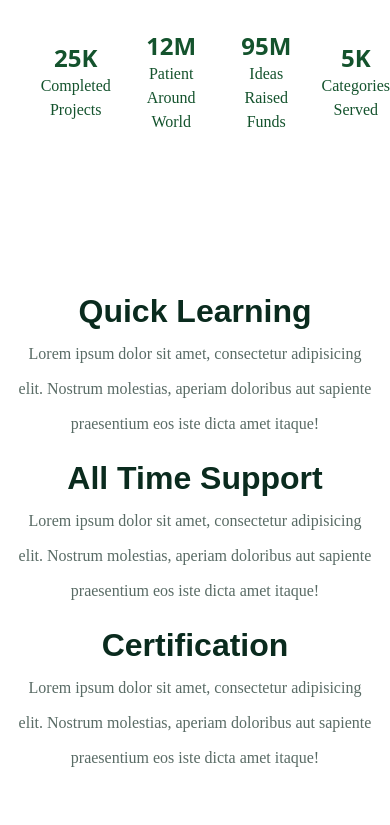
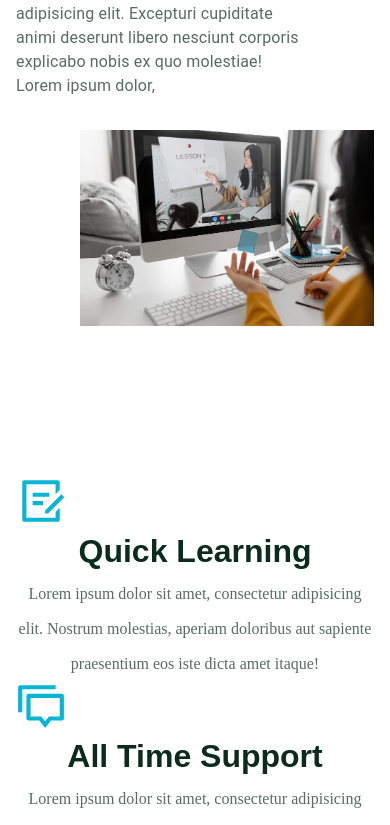
Before and after one commit to MazenSghaier/AlveoData, a React (Create React App) app in the folder education_platform-front/: page /about in a window 390 px wide. Shown: the part 731-1556 px from the top of the page. Built offline with nearby package versions, Linux system fonts and the light colour scheme.

Commit message:
6th commit 8/15

```diff
--- a/education_platform-front/package.json
+++ b/education_platform-front/package.json
@@ -78,7 +78,9 @@
     ]
   },
   "devDependencies": {
+    "@types/react-slick": "^0.23.10",
     "husky": "^8.0.3",
-    "lint-staged": "^13.2.3"
+    "lint-staged": "^13.2.3",
+    "typescript": "4.4.3"
   }
 }
--- a/education_platform-front/src/components/About_Page/Feature-section/Features.jsx
+++ b/education_platform-front/src/components/About_Page/Feature-section/Features.jsx
@@ -1,38 +1,39 @@
 import React from "react";
 import { Container, Row, Col } from "reactstrap";
-import "./features.css";
+import { RiDraftLine, RiDiscussLine, RiContactsBookLine } from 'react-icons/ri';
+
 
 const FeatureData = [
   {
     title: "Quick Learning",
     desc: "Lorem ipsum dolor sit amet, consectetur adipisicing elit. Nostrum molestias, aperiam doloribus aut sapiente praesentium eos iste dicta amet itaque!",
-    icon: "ri-draft-line",
+    icon: RiDraftLine,
   },
 
   {
     title: "All Time Support",
     desc: "Lorem ipsum dolor sit amet, consectetur adipisicing elit. Nostrum molestias, aperiam doloribus aut sapiente praesentium eos iste dicta amet itaque!",
-    icon: "ri-discuss-line",
+    icon: RiDiscussLine,
   },
 
   {
     title: "Certification",
     desc: "Lorem ipsum dolor sit amet, consectetur adipisicing elit. Nostrum molestias, aperiam doloribus aut sapiente praesentium eos iste dicta amet itaque!",
-    icon: "ri-contacts-book-line",
+    icon: RiContactsBookLine,
   },
 ];
 
 const Features = () => {
   return (
     <section>
-      <Container>
-        <Row>
+      <Container >
+        <Row className="text-center flex flex-col md:flex-row">
           {FeatureData.map((item, index) => (
             <Col lg="4" md="6" key={index}>
-              <div className="single__feature text-center px-4">
-                <h2 className="mb-3">
-                  <i class={item.icon}></i>
-                </h2>
+              <div className="single__feature px-4">
+                <div className="icon">
+                  <item.icon size={50} color="rgb(6 182 212)"/>
+                </div>
                 <h6>{item.title}</h6>
                 <p>{item.desc}</p>
               </div>
--- a/education_platform-front/src/components/About_Page/Feature-section/features.css
+++ b/education_platform-front/src/components/About_Page/Feature-section/features.css
@@ -1,7 +1,58 @@
-.single__feature h2 i {
+/* In your features.css */
+.container {
+  display: flex;
+  justify-content: center; /* Center horizontally */
+  align-items: center; /* Center vertically */
+  height: 35vh; /* Set the container height */
+  padding: 0 1rem; /* Adjust horizontal padding for responsiveness */
+  overflow: hidden; /* Hide overflowing content on smaller screens */
+  padding-left: 8rem;
+}
+
+.row {
+  display: flex;
+  justify-content: center; /* Center the features horizontally */
+}
+
+.single__feature {
+  flex: 1; /* Allow each feature to grow equally within the available space */
+  display: flex;
+  flex-direction: column;
+  align-items: center; /* Center content horizontally */
+  text-align: center;
+  margin: 0 1rem; /* Add spacing between feature elements */
+}
+
+.single__feature .icon {
+  margin-bottom: 10px;
+}
+
+.single__feature h2 {
   font-size: 2.5rem;
+  margin-bottom: 10px;
 }
 
 .single__feature h6 {
   font-weight: 600;
 }
+
+/* Media query for smaller screens */
+@media (max-width: 768px) {
+  .container {
+    flex-direction: column; /* Stack elements vertically */
+    align-items: flex-start; /* Align elements to the left in vertical mode */
+    height: auto; /* Reset container height for smaller screens */
+    padding: 1rem 0.5rem; /* Adjust vertical and horizontal padding */
+    overflow: visible; /* Allow content to overflow vertically */
+  }
+
+  .row {
+    flex-direction: column; /* Stack features vertically */
+    align-items: center; /* Center features vertically in responsive mode */
+  }
+
+  .single__feature {
+    flex: 0 0 auto; /* Reset feature width for vertical mode */
+    margin: 1rem 0; /* Add spacing between feature elements */
+  }
+}
--- a/education_platform-front/src/components/About_Page/Newsletter/Newsletter.jsx
+++ b/education_platform-front/src/components/About_Page/Newsletter/Newsletter.jsx
@@ -1,5 +1,5 @@
 import React from "react";
-import "./newsletter.css";
+
 import { Container, Row, Col } from "reactstrap";
 
 const Newsletter = () => {
--- /dev/null
+++ b/education_platform-front/src/components/About_Page/Our-Story/OurStory.tsx
@@ -0,0 +1,44 @@
+import React from 'react';
+import { motion } from 'framer-motion';
+import { Container, Grid, Typography } from '@mui/material';
+import Image from '../../../assests/images/why-choose-us.png';
+
+const OurStorySection: React.FC = () => {
+  return (
+    <div className="my-20"> {/* Add margin to the top and bottom */}
+    <Container maxWidth="lg">
+      <Grid container spacing={4} alignItems="center">
+        {/* Animated text */}
+        <Grid item xs={12} sm={6}>
+          <motion.div
+            initial={{ x: -100, opacity: 0 }}
+            animate={{ x: 0, opacity: 1 }}
+            transition={{ duration: 0.8 }}
+            className="pr-16" // Add padding left to text
+          >
+            <Typography variant="h4" gutterBottom>
+              Our Story
+            </Typography>
+            <Typography variant="body1">
+              Lorem ipsum dolor, sit amet consectetur adipisicing elit. Excepturi cupiditate animi deserunt libero nesciunt corporis explicabo nobis ex quo molestiae! Lorem ipsum dolor,
+            </Typography>
+          </motion.div>
+        </Grid>
+        {/* Animated image */}
+        <Grid item xs={12} sm={6}>
+          <motion.div
+            initial={{ x: 100, opacity: 0 }}
+            animate={{ x: 0, opacity: 1 }}
+            transition={{ duration: 0.8 }}
+            className="pl-16" // Add padding right to image
+          >
+            <img src={Image} alt="Our Story" className="w-full h-auto" />
+          </motion.div>
+          </Grid>
+        </Grid>
+      </Container>
+    </div>
+  );
+};
+
+export default OurStorySection;
--- /dev/null
+++ b/education_platform-front/src/components/About_Page/Our_Plat/OutPlat.css
@@ -0,0 +1,36 @@
+/* VideoSection.css */
+
+.video-section {
+    /* Add your styles for the video section */
+  }
+
+  .video-container {
+    /* Add your styles for the video container */
+  }
+
+.centered-image {
+    display: flex;
+    justify-content: center;
+    align-items: center;
+    height: 500px; /* Adjust this height to match your video height */
+  }
+
+  .play-icon-container {
+    /* Add your styles for the play icon container */
+  }
+
+.animate-image {
+    animation: slideUp 1s ease-out forwards;
+    animation-delay: 0.5s; /* Delay the animation slightly */
+  }
+
+  @keyframes slideUp {
+    from {
+      transform: translateY(100%);
+      opacity: 0;
+    }
+    to {
+      transform: translateY(0);
+      opacity: 1;
+    }
+  }
--- /dev/null
+++ b/education_platform-front/src/components/About_Page/Our_Plat/OutPlat.tsx
@@ -0,0 +1,58 @@
+import React, { useState, useEffect } from "react";
+import { Container, Grid, IconButton } from "@mui/material";
+import { PlayCircleOutline } from "@mui/icons-material";
+import ReactPlayer from "react-player";
+import chooseImg from "../../../assests/images/graphics-design.png";
+
+
+const OutPlat: React.FC = () => {
+  const [showVideo, setShowVideo] = useState(false);
+  const [animateImage, setAnimateImage] = useState(false);
+
+  useEffect(() => {
+    // Trigger the image animation when the component mounts
+    setAnimateImage(true);
+  }, []);
+
+  return (
+    <section className="video-section">
+      <Container>
+        <Grid container justifyContent="center">
+          {/* Column */}
+          <Grid item xs={12}>
+            <div className={`video-container relative ${animateImage ? "animate-image" : ""}`}>
+              {showVideo ? (
+                <ReactPlayer
+                  url="https://www.youtube.com/watch?v=v2X51AVgl3o"
+                  controls
+                  width="100%"
+                  height="500px"
+                />
+              ) : (
+                <div className="image-container">
+                  <div className="centered-image">
+                    <img
+                      src={chooseImg}
+                      alt=""
+                      className="rounded-3xl"
+                    />
+                  </div>
+                  <div className="play-icon-container absolute top-1/2 left-1/2 transform -translate-x-1/2 -translate-y-1/2">
+                    <IconButton
+                      onClick={() => setShowVideo(true)}
+                      style={{ color: "#17bf9e", backgroundColor: "rgba(255, 255, 255, 0.8)" }}
+                    >
+                      <PlayCircleOutline fontSize="large" />
+                    </IconButton>
+                  </div>
+                </div>
+              )}
+            </div>
+          </Grid>
+        </Grid>
+      </Container>
+    </section>
+  );
+};
+
+export default OutPlat;
--- /dev/null
+++ b/education_platform-front/src/components/Content_Page/Content_display.tsx
@@ -0,0 +1,53 @@
+import React from 'react';
+import Slider from 'react-slick';
+import 'slick-carousel/slick/slick.css';
+import 'slick-carousel/slick/slick-theme.css';
+import { Button, Card, CardContent, CardMedia, Container } from '@mui/material';
+import chooseImg from "../../assests/images/graphics-design.png";
+
+const ContentDisplay: React.FC = () => {
+  const settings = {
+    infinite: false,
+    speed: 500,
+    slidesToShow: 1,
+    slidesToScroll: 1,
+    variableWidth: true,
+  };
+
+  const catalogueData = [
+    { imageUrl: chooseImg, label: 'Item 1' },
+    { imageUrl: chooseImg, label: 'Item 2' },
+    { imageUrl: chooseImg, label: 'Item 3' },
+    { imageUrl: chooseImg, label: 'Item 4' },
+    { imageUrl: chooseImg, label: 'Item 5' },
+    { imageUrl: chooseImg, label: 'Item 6' },
+    { imageUrl: chooseImg, label: 'Item 7' },
+  ];
+
+  return (
+    <Container className="mt-4">
+      <Slider {...settings}>
+        {catalogueData.map((item, index) => (
+          <div key={index} className="p-2">
+            <Card sx={{ maxWidth: 200 }}>
+              <CardMedia
+                component="img"
+                height="200"
+                image={item.imageUrl}
+                alt={item.label}
+              />
+              <CardContent>
+                <p className="mb-2">{item.label}</p>
+                <Button variant="contained" color="primary">
+                  View
+                </Button>
+              </CardContent>
+            </Card>
+          </div>
+        ))}
+      </Slider>
+    </Container>
+  );
+};
+
+export default ContentDisplay;
--- a/education_platform-front/src/pages/aboutpage.tsx
+++ b/education_platform-front/src/pages/aboutpage.tsx
@@ -1,8 +1,10 @@
 import React, { Fragment } from "react"
 import Header from "../components/Header/Header";
 
-import About from "../components/Home_Page/About/About";
+import OurPlat from "../components/About_Page/Our_Plat/OutPlat";
+import OurStorySection from "../components/About_Page/Our-Story/OurStory";
 import Features from "../components/About_Page/Feature-section/Features";
+import Content_display from "../components/Content_Page/Content_display";
 
 import Company from "../components/Company-section/Company";
 import FrequentlyAskedQuestions from "../components/About_Page/Questions/Question";
@@ -14,13 +16,16 @@ const AboutPage = () => {
   return (
     <Fragment>
       <Header />
-      <div style={{ display: "flex", flexDirection: "column", marginTop: "8rem", paddingTop: "0px" }}>
+      {/*<div style={{ display: "flex", flexDirection: "column", marginTop: "8rem", paddingTop: "0px" }}>*/}
+      <div className="flex flex-col mt-32 pt-0">
       <div className="about__img text-center relative mb-2">
           <h2 className="text-3xl ont-semibold">Who we are</h2>
         </div>
-        <About/>
+        <OurPlat/>
+        <OurStorySection/>
         <Features/>
         <Company/>
+        <Content_display/>
         <FrequentlyAskedQuestions/>
         <div className="my-padding">
                 <iframe src="https://www.google.com/maps/embed?pb=!1m18!1m12!1m3!1d12949.779627818107!2d10.849470708813994!3d35.764446084350695!2m3!1f0!2f0!3f0!3m2!1i1024!2i768!4f13.1!3m3!1m2!1s0x130212d6df016097%3A0x528cc1e524eece77!2z2KfZhNmF2YDYudmH2K8g2KfZhNi52KfZhNmKINmE2YTYpdi52YTYp9mF2YrYqSDZiNin2YTYsdmK2KfYttmK2KfYqiDYqNin2YTZhdmG2LPYqtmK2LE!5e0!3m2!1sar!2stn!4v1674598499312!5m2!1sar!2stn"width="100%" height="350" loading="lazy" referrerPolicy="no-referrer-when-downgrade"></iframe></div>
--- a/education_platform-front/src/pages/home.tsx
+++ b/education_platform-front/src/pages/home.tsx
@@ -1,7 +1,7 @@
 import React, { Fragment } from "react"
 import Header from "../components/Header/Header";
 import HeroSection from "../components/Home_Page/Hero-Section/HeroSection";
-import CompanySection from "../components/Home_Page/Company-section/Company";
+import CompanySection from "../components/Company-section/Company";
 
 import About from "../components/Home_Page/About/About";
 import Courses from "../components/Home_Page/Courses-section/Courses";
@@ -30,7 +30,6 @@ const Home = () => {
         <CompanySection />
         <FreeCourse/>
         <Testimonials/>
-
         <div className="my-padding">
                 <iframe src="https://www.google.com/maps/embed?pb=!1m18!1m12!1m3!1d12949.779627818107!2d10.849470708813994!3d35.764446084350695!2m3!1f0!2f0!3f0!3m2!1i1024!2i768!4f13.1!3m3!1m2!1s0x130212d6df016097%3A0x528cc1e524eece77!2z2KfZhNmF2YDYudmH2K8g2KfZhNi52KfZhNmKINmE2YTYpdi52YTYp9mF2YrYqSDZiNin2YTYsdmK2KfYttmK2KfYqiDYqNin2YTZhdmG2LPYqtmK2LE!5e0!3m2!1sar!2stn!4v1674598499312!5m2!1sar!2stn"width="100%" height="350" loading="lazy" referrerPolicy="no-referrer-when-downgrade"></iframe></div>
         <Footer/>
```
Also changed, not shown: 2 other files (tests, documents, lock files or other folders).
